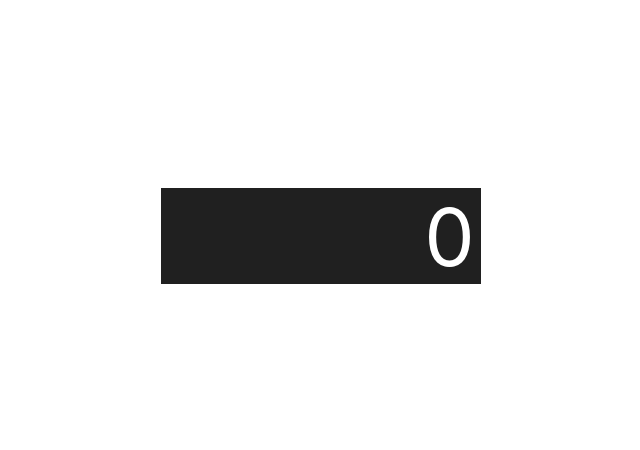
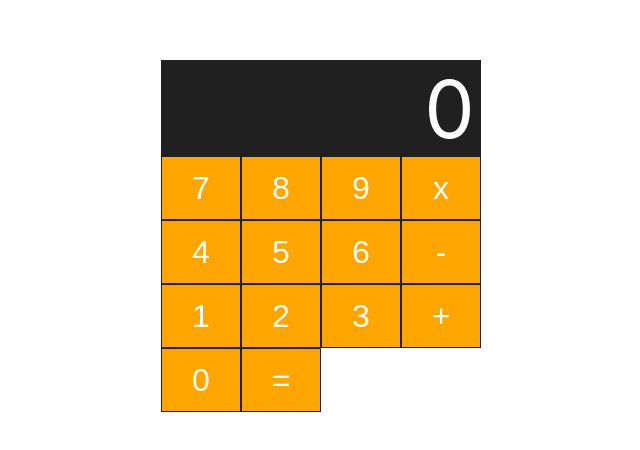
Before and after one commit to the-rabblerouser/Calculator, a Next.js app: page / in a window 1280 px wide. Shown: the part 164-614 px from the top of the page, without its empty margins (319-959 px from the left). Built offline with nearby package versions, Linux system fonts and the light colour scheme.

Commit message:
number buttons created and styled

```diff
--- a/pages/index.tsx
+++ b/pages/index.tsx
@@ -15,6 +15,22 @@ export default function Home() {
 			</Head>
 			<div className={styles.container}>
 				<div className={styles.displayValue}>{displayValue}</div>
+				<div className={styles.calcContainer}>
+					<button className={styles.calcButton}>7</button>
+					<button className={styles.calcButton}>8</button>
+					<button className={styles.calcButton}>9</button>
+					<button className={styles.calcButton}>x</button>
+					<button className={styles.calcButton}>4</button>
+					<button className={styles.calcButton}>5</button>
+					<button className={styles.calcButton}>6</button>
+					<button className={styles.calcButton}>-</button>
+					<button className={styles.calcButton}>1</button>
+					<button className={styles.calcButton}>2</button>
+					<button className={styles.calcButton}>3</button>
+					<button className={styles.calcButton}>+</button>
+					<button className={styles.calcButton}>0</button>
+					<button className={styles.calcButton}>=</button>
+				</div>
 			</div>
 		</div>
 	);
--- a/styles/Home.module.css
+++ b/styles/Home.module.css
@@ -18,6 +18,25 @@
 	display: flex;
 	justify-content: flex-end;
 	align-items: center;
+}
+
+.calcContainer {
+	width: 100%;
+	display: grid;
+	grid-template-columns: 1fr 1fr 1fr 1fr;
+	grid-template-rows: 1fr 1fr 1fr 1fr;
+}
+
+.calcButton {
+	width: 100%;
+	height: 3rem;
+	display: flex;
+	justify-content: center;
+	align-items: center;
+	border: 1px solid #202020;
+	background-color: orange;
+	color: #fff;
+	font-size: 2rem;
 }
 
 @media (min-width: 786px) {
@@ -42,4 +61,23 @@
 		justify-content: flex-end;
 		align-items: center;
 	}
+
+	.calcContainer {
+		width: 100%;
+		display: grid;
+		grid-template-columns: 1fr 1fr 1fr 1fr;
+		grid-template-rows: 1fr 1fr 1fr 1fr;
+	}
+
+	.calcButton {
+		width: 100%;
+		height: 4rem;
+		display: flex;
+		justify-content: center;
+		align-items: center;
+		border: 1px solid #202020;
+		background-color: orange;
+		color: #fff;
+		font-size: 2rem;
+	}
 }
```
